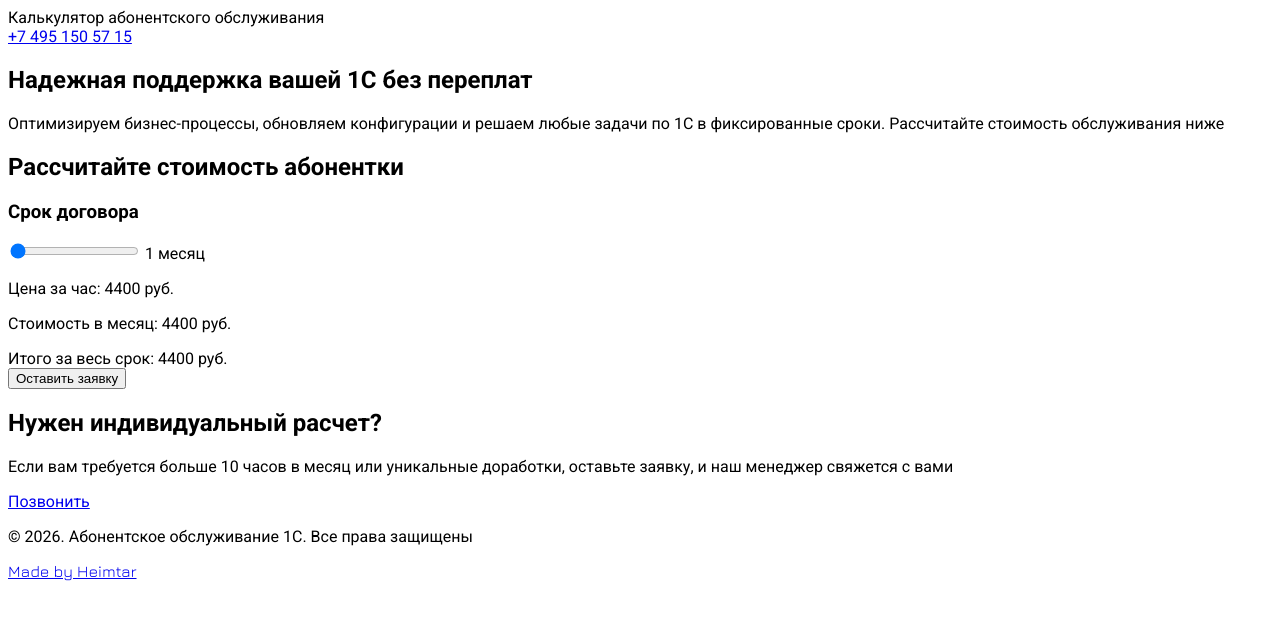
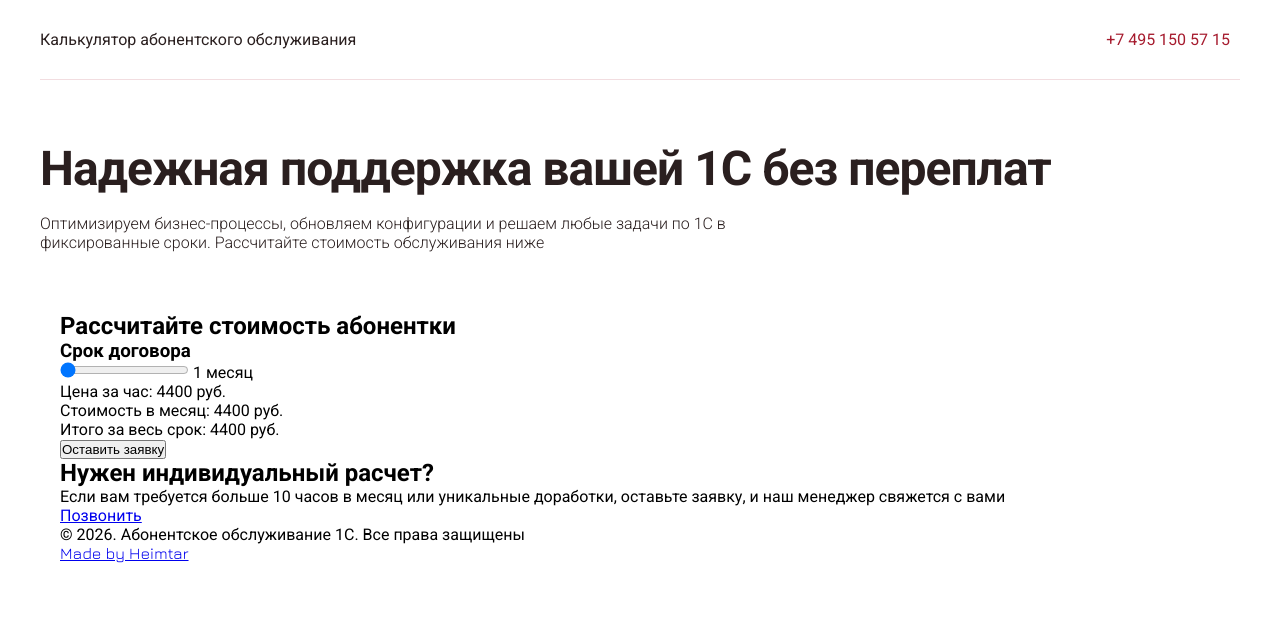
Before and after one commit to Heimtar/subscriber-service, a website built with Vite: page index.html in a window 1280 px wide. Built offline with nearby package versions, Linux system fonts and the light colour scheme.

Commit message:
style: design header and hero sections using flexbox and css variables

```diff
--- a/index.html
+++ b/index.html
@@ -14,7 +14,7 @@
   <title>Калькулятор абонентки</title>
 </head>
 
-<body>
+<body class="page">
   <header class="header">
     <div class="header__container">
       <div class="header__logo">Калькулятор абонентского обслуживания</div>
--- a/src/style.css
+++ b/src/style.css
@@ -1,7 +1,78 @@
-body {
+:root {
+  --color-dark: #2a1f1f; /* Основной темный для текста */
+  --color-primary-red: #a61b2e; /* Основной красный (ссылки, рамки) */
+  --color-accent-cta: #ff3b30; /* Акцентный алый для кнопок */
+  --color-bg-light: #faf7f7; /* Светло-серый фон для карточек */
+  --color-border-soft: #e8d4d4; /* Очень мягкий, пастельный красно-серый */
+}
+
+*,
+*::before,
+*::after {
+  margin: 0;
+  padding: 0;
+  box-sizing: border-box;
+}
+
+.header__container,
+.hero__container,
+.calc__container,
+.cta__container,
+.footer__container {
+  max-width: 1200px;
+  margin: 0 auto;
+  padding: 0 20px;
+  width: 100%;
+}
+.page {
   font-family: "Roboto", sans-serif;
 }
-
 .footer__link {
   font-family: "Jura", sans-serif;
 }
+
+.header__container {
+  display: flex;
+  justify-content: space-between;
+  align-items: center;
+  padding: 20px 0;
+  border-bottom: 1px solid
+    color-mix(in srgb, var(--color-primary-red) 15%, transparent);
+}
+.header__logo {
+  color: var(--color-dark);
+}
+.header__phone {
+  text-decoration: none;
+  color: var(--color-primary-red);
+  border-radius: 10px;
+  padding: 10px;
+
+  transition:
+    color 0.2s ease,
+    border-color 0.2s ease,
+    box-shadow 0.2s ease;
+}
+.header__phone:hover {
+  color: var(--color-accent-cta);
+  border-color: var(--color-border-soft);
+  box-shadow: 0 0 8px var(--color-border-soft);
+}
+
+.hero__container {
+  text-align: left;
+  padding: 60px 0;
+}
+.hero__title {
+  font-size: 3rem; /* Крупный размер (примерно 48px) */
+  font-weight: 700; /* Жирное начертание (Bold) */
+  color: var(--color-dark); /* Наш глубокий темный цвет вместо чисто черного */
+  line-height: 1.2; /* Оптимальный компактный отступ между строками для заголовков */
+  letter-spacing: -0.02em; /* Легкое сужение букв, чтобы крупный текст смотрелся более стильно */
+  margin-bottom: 16px;
+}
+.hero__subtitle {
+  font-weight: 300;
+  color: var(--color-dark);
+  max-width: 800px;
+}
```
